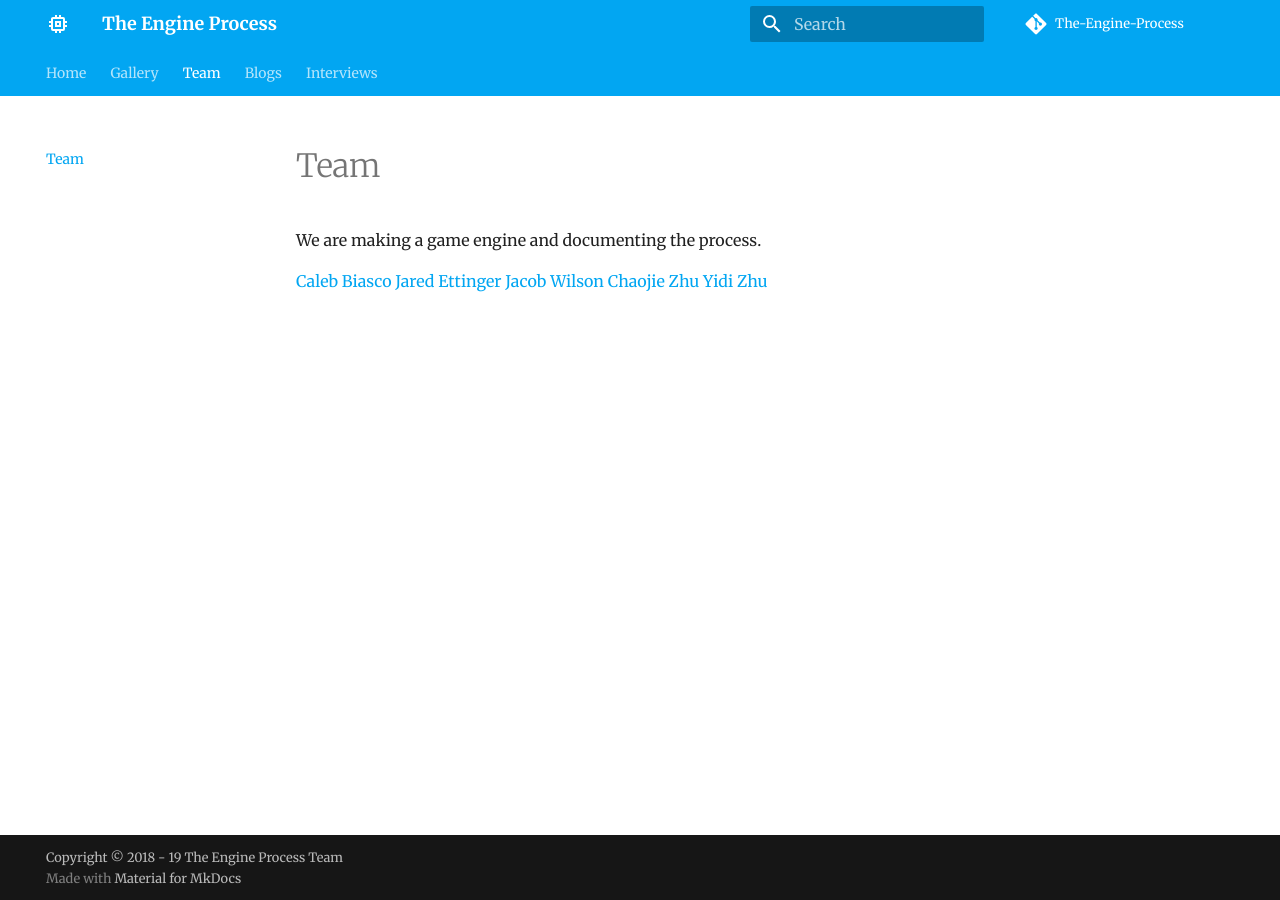
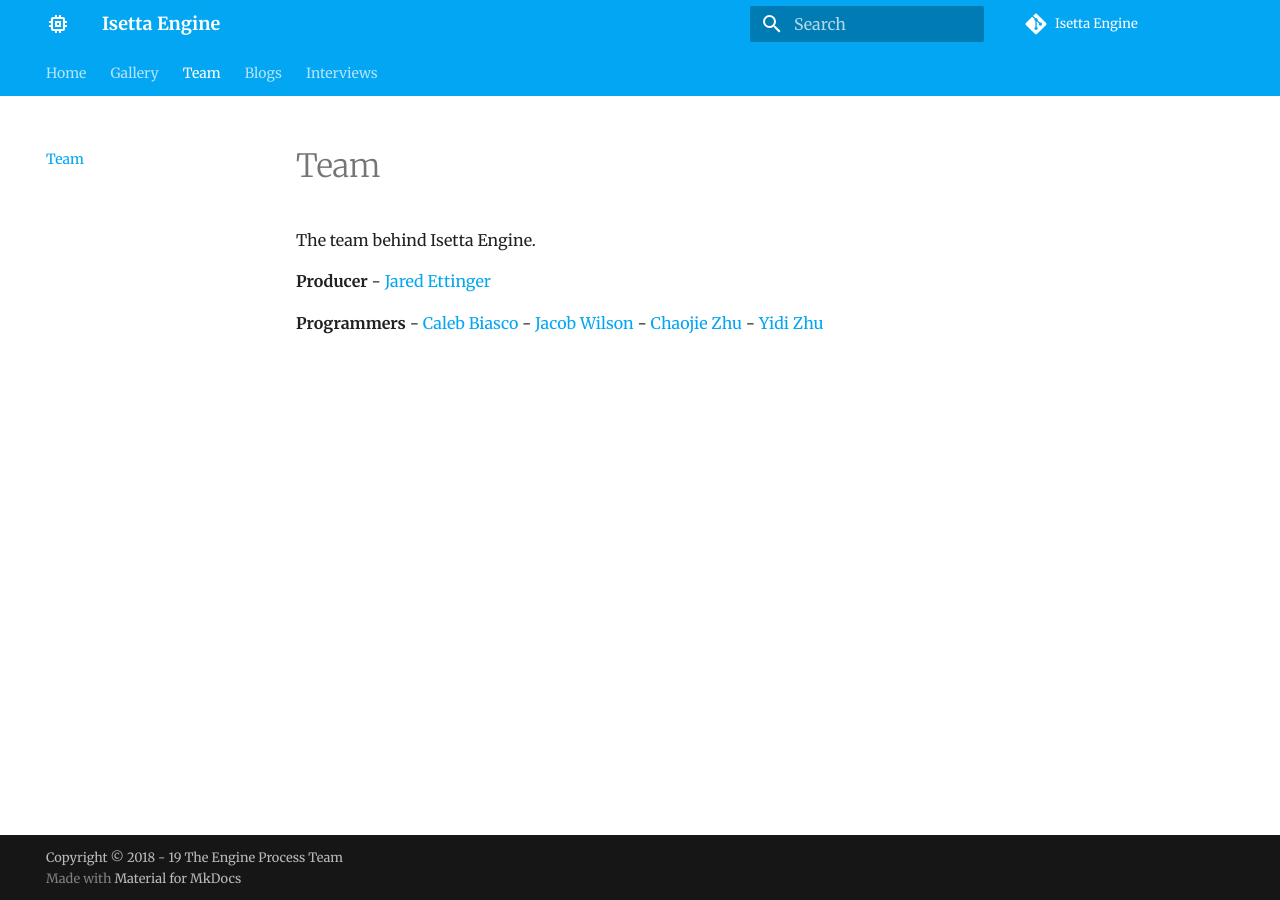
Before and after one commit to Isetta-Team/Isetta-Website-Raw, an MkDocs documentation site: the page built from docs/team.md, in a window 1280 px wide. Built offline with MkDocs 1.6.1 and Material for MkDocs 9.7.7, drawn with Linux system fonts in a browser that asks for light colours; comment, search, counter and statistics services are not loaded.

Commit message:
Change name

```diff
--- a/docs/team.md
+++ b/docs/team.md
@@ -2,10 +2,13 @@ disqus:
 
 # Team
 
-We are making a game engine and documenting the process.
+The team behind Isetta Engine.
 
-[Caleb Biasco](https://calebbiasco.com/)
-[Jared Ettinger](https://jettingerworks.com/)
-[Jacob Wilson](http://jacwilso.com/)
-[Chaojie Zhu](http://zcj.io/)
-[Yidi Zhu](http://yidizhu.com/)
+**Producer**
+- [Jared Ettinger](https://jettingerworks.com/)
+
+**Programmers**
+- [Caleb Biasco](https://calebbiasco.com/)
+- [Jacob Wilson](http://jacwilso.com/)
+- [Chaojie Zhu](http://zcj.io/)
+- [Yidi Zhu](http://yidizhu.com/)
--- a/mkdocs.yml
+++ b/mkdocs.yml
@@ -1,12 +1,12 @@
 # Project information
-site_name: 'The Engine Process'
+site_name: 'Isetta Engine'
 site_description: 'We are making a game engine and documenting the process'
 site_author: 'Caleb, Chaojie, Jacob, Jared, Yidi'
 site_url: 'https://the-engine-process.github.io/The-Docs/'
 
 # Repository
-repo_name: 'The-Engine-Process'
-repo_url: 'https://github.com/The-Engine-Process/The-Docs'
+repo_name: 'Isetta Engine'
+repo_url: 'https://github.com/The-Engine-Process/The-Raw-Docs'
 
 # Navigation
 nav:
```
Also changed, not shown: docs/gallery.md (+1 -0 lines), docs/index.md (+1 -3 lines).
